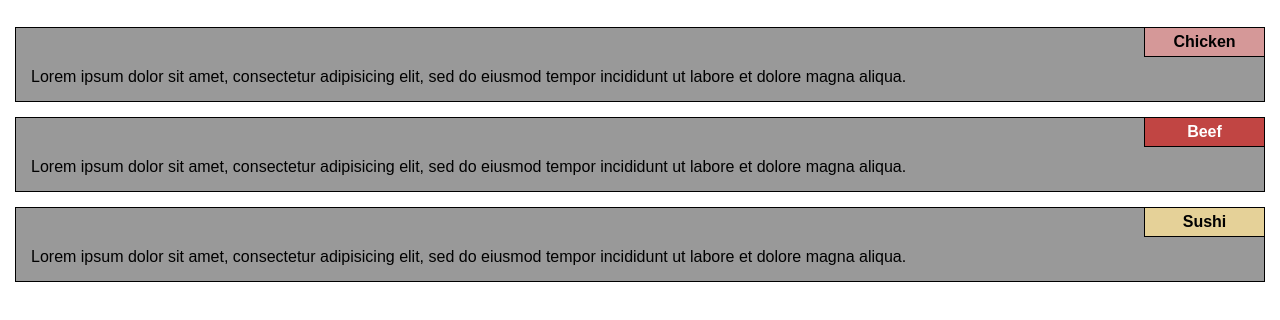
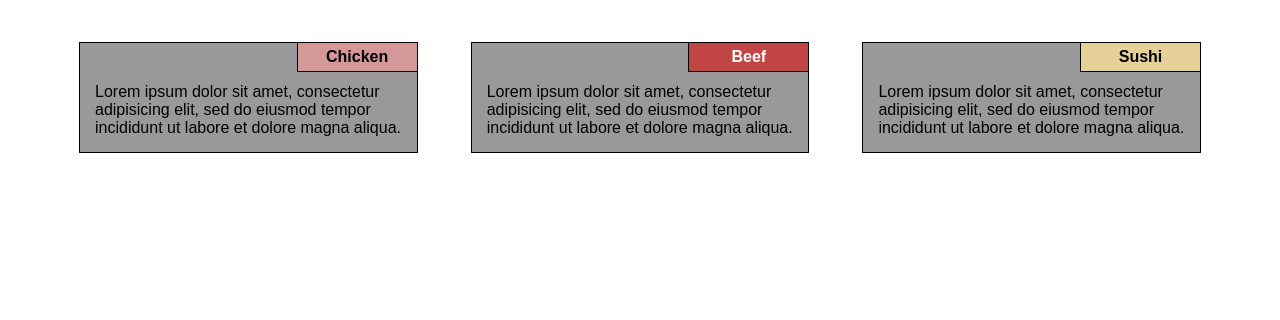
Before and after one commit to EzgiAvciGebedek/module2-solution, a plain HTML site: page index.html in a window 1280 px wide. Shown: the part 60-380 px from the top of the page. Drawn offline with Linux system fonts and the light colour scheme.

Commit message:
Update styles.css

```diff
--- a/styles.css
+++ b/styles.css
@@ -12,6 +12,17 @@ h1 {
     text-align: center;
     margin-top: 20px;
     margin-bottom: 30px;
+}
+
+.container {
+    width: 90%;
+    margin: 0 auto;
+}
+
+.row {
+    display: flex;
+    flex-wrap: wrap;
+    justify-content: space-between;
 }
 
 .section {
@@ -51,3 +62,24 @@ h1 {
 p {
     clear: right;
 }
+
+@media (min-width: 992px) {
+    .col-lg-4 {
+        width: 32%;
+    }
+}
+
+@media (min-width: 768px) and (max-width: 991px) {
+    .col-md-6 {
+        width: 48%;
+    }
+    .col-md-12 {
+        width: 100%;
+    }
+}
+
+@media (max-width: 767px) {
+    .col-sm-12 {
+        width: 100%;
+    }
+}
```
